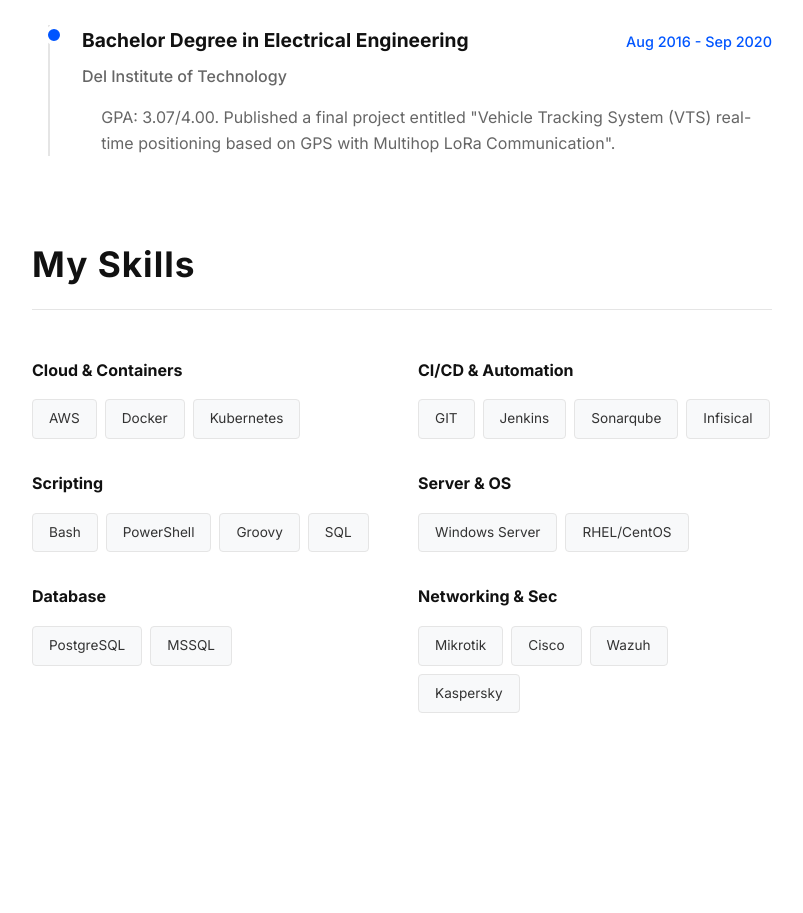
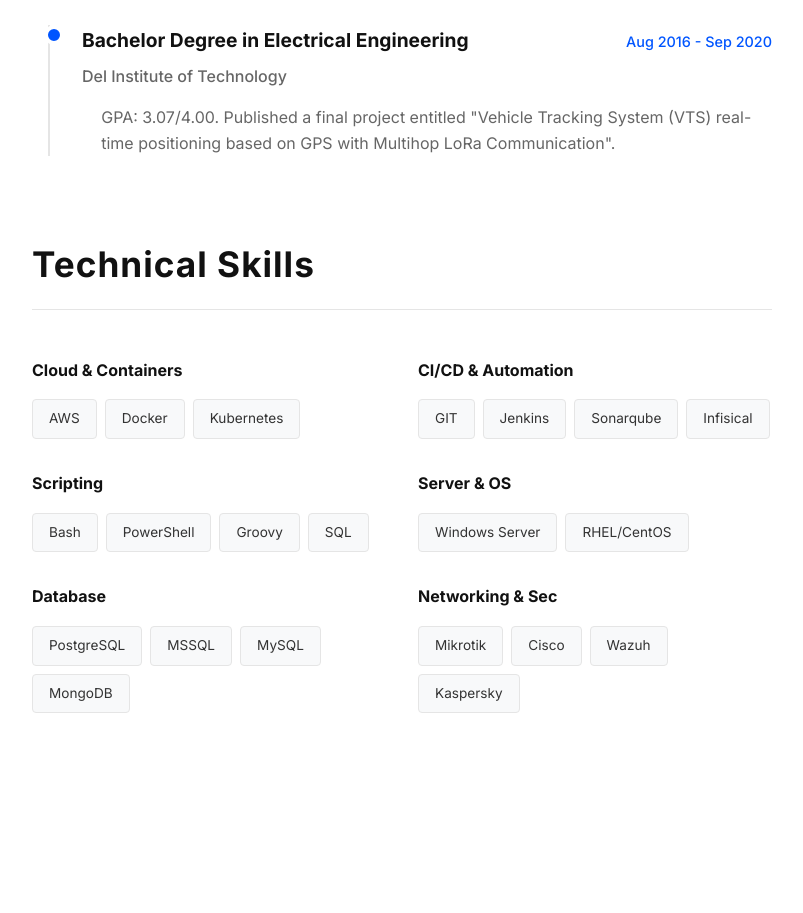
Before and after one commit to gomslhi/projectgomsil-resume, a PHP site: page / in a window 1280 px wide. Shown: the part 2160-3073 px from the top of the page, without its empty margins (238-1041 px from the left). Run offline with PHP 8.4, Linux system fonts and the light colour scheme; some web fonts are replaced.

Commit message:
update intro and skill

```diff
--- a/assets/style.css
+++ b/assets/style.css
@@ -174,15 +174,6 @@ html {
     position: relative;
     display: inline-block;
     text-shadow: -4px 0 var(--accent-pink);
-}
-
-.intro-greeting {
-    color: var(--accent-cyan);
-    font-size: 1.1rem;
-    letter-spacing: 2px;
-    text-transform: uppercase;
-    font-weight: 700;
-    margin: 1.5rem 0 0.5rem 0;
 }
 
 .intro-bio {
--- a/index.php
+++ b/index.php
@@ -39,7 +39,7 @@
                 <div class="html-tag">&lt;/h1&gt;</div>
 
                 <div class="html-tag">&lt;p&gt;</div>
-                <p class="intro-bio">I'm an IT professional with over 6 years of experience managing the full spectrum of IT Infrastructure and databases to scalable DevOps pipelines. I specialize in turning complex architecture into stable, well-monitored, and stress-free environments for software delivery.</p>
+                <p class="intro-bio">I'm an IT professional with over 6 years of experience managing the full spectrum of IT Infrastructure and databases to scalable DevOps pipelines. I specialize in turning complex architecture into stable, well-monitored, and stress-free environments for software delivery.I'm not an Expert but I love to discuss and learn something new</p>
                 <p class="intro-cta">Drop a message to say hi!</p>
                 <div class="html-tag">&lt;/p&gt;</div>
             </div>
@@ -130,42 +130,57 @@
 
             <!-- SKILLS SECTION -->
             <div class="content-section" id="skills">
-                <h2 class="section-title">My Skills</h2>
+                <h2 class="section-title">Technical Skills</h2>
                 <div class="skills-grid">
                     <div class="skill-group">
                         <h4>Cloud & Containers</h4>
                         <div class="tags">
-                            <span class="tag">AWS</span><span class="tag">Docker</span><span class="tag">Kubernetes</span>
+                            <span class="tag">AWS</span>
+                            <span class="tag">Docker</span>
+                            <span class="tag">Kubernetes</span>
                         </div>
                     </div>
                     <div class="skill-group">
                         <h4>CI/CD & Automation</h4>
                         <div class="tags">
-                            <span class="tag">GIT</span><span class="tag">Jenkins</span><span class="tag">Sonarqube</span><span class="tag">Infisical</span>
+                            <span class="tag">GIT</span>
+                            <span class="tag">Jenkins</span>
+                            <span class="tag">Sonarqube</span>
+                            <span class="tag">Infisical</span>
                         </div>
                     </div>
                     <div class="skill-group">
                         <h4>Scripting</h4>
                         <div class="tags">
-                            <span class="tag">Bash</span><span class="tag">PowerShell</span><span class="tag">Groovy</span><span class="tag">SQL</span>
+                            <span class="tag">Bash</span>
+                            <span class="tag">PowerShell</span>
+                            <span class="tag">Groovy</span>
+                            <span class="tag">SQL</span>
                         </div>
                     </div>
                     <div class="skill-group">
                         <h4>Server & OS</h4>
                         <div class="tags">
-                            <span class="tag">Windows Server</span><span class="tag">RHEL/CentOS</span>
+                            <span class="tag">Windows Server</span>
+                            <span class="tag">RHEL/CentOS</span>
                         </div>
                     </div>
                     <div class="skill-group">
                         <h4>Database</h4>
                         <div class="tags">
-                            <span class="tag">PostgreSQL</span><span class="tag">MSSQL</span>
+                            <span class="tag">PostgreSQL</span>
+                            <span class="tag">MSSQL</span>
+                            <span class="tag">MySQL</span>
+                            <span class="tag">MongoDB</span>
                         </div>
                     </div>
                     <div class="skill-group">
                         <h4>Networking & Sec</h4>
                         <div class="tags">
-                            <span class="tag">Mikrotik</span><span class="tag">Cisco</span><span class="tag">Wazuh</span><span class="tag">Kaspersky</span>
+                            <span class="tag">Mikrotik</span>
+                            <span class="tag">Cisco</span>
+                            <span class="tag">Wazuh</span>
+                            <span class="tag">Kaspersky</span>
                         </div>
                     </div>
                 </div>
```
